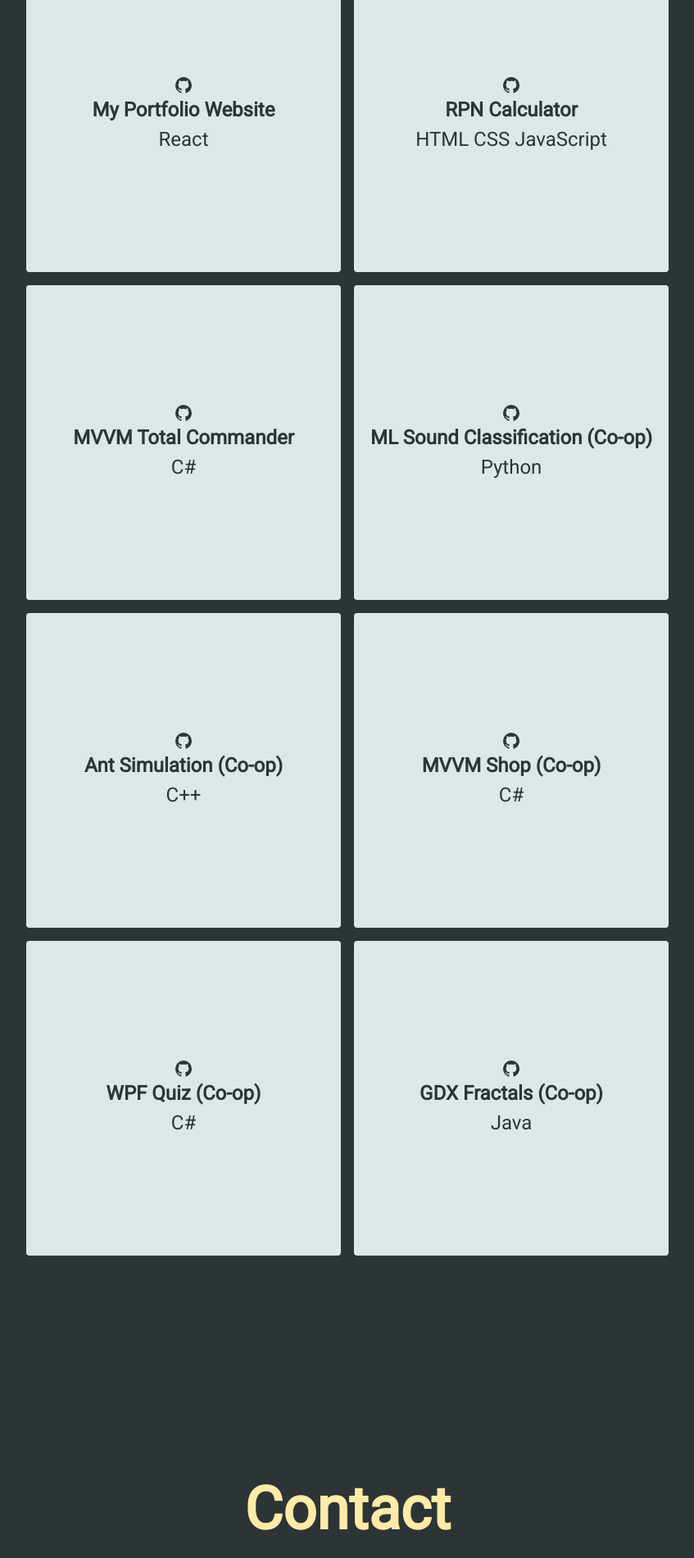
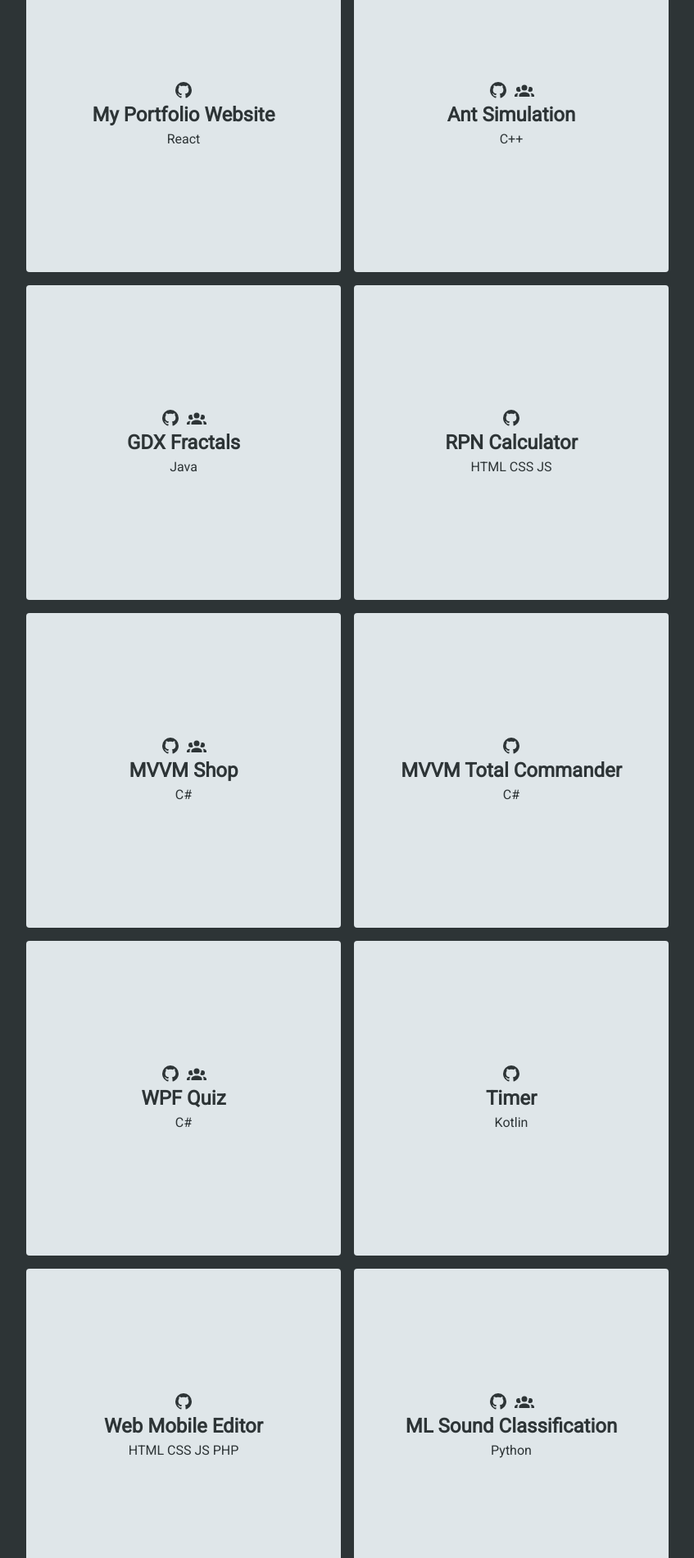
Before and after one commit to Inux71/My-Portfolio-Website, a React (Create React App) app: page / in a window 1280 px wide. Shown: the part 2580-4481 px from the top of the page at 82% size, without its empty margins (216-1063 px from the left). Built offline with nearby package versions, Linux system fonts and the light colour scheme.

Commit message:
add new projects & add project description

```diff
--- a/src/ProjectContainer.js
+++ b/src/ProjectContainer.js
@@ -1,8 +1,11 @@
 import Icon from "@mdi/react";
+import { useState } from "react";
 
-function ProjectContainer(props) {
+function ProjectContainer({url, icons, name, languages, description}) {
+    const [isDesriptionShown, setIsDescriptionShown] = useState(false);
+
     return (
-        <a href={props.url} target="_blank" rel="noopener noreferrer">
+        <a onMouseEnter={() => setIsDescriptionShown(true)} onMouseLeave={() => setIsDescriptionShown(false)} href={url} target="_blank" rel="noopener noreferrer">
             <div className="
                 rounded
                 bg-city-lights
@@ -18,9 +21,21 @@ function ProjectContainer(props) {
                 duration-500
                 hover:bg-soothing-breeze
                 hover:text-city-lights">
-                {<Icon path={props.icon} size={1}/>}
-                <h5>{props.name}</h5>
-                <p>{props.languages}</p>
+                {!isDesriptionShown ?
+                <>
+                    <div className="flex flex-row gap-2">
+                    {icons.map((icon, index) => {
+                        return <Icon  key={index} path={icon} size={1}/>
+                    })}
+                    </div>
+                    <h5>{name}</h5>
+                    <p className="text-base">{languages}</p>
+                </> :
+                <p className="
+                    text-center
+                    text-xl
+                    m-4">{description}</p>
+                }
             </div>
         </a>
     );
--- a/src/Projects.js
+++ b/src/Projects.js
@@ -1,5 +1,8 @@
 import ProjectContainer from "./ProjectContainer";
-import {mdiGithub} from '@mdi/js'
+import {
+    mdiGithub,
+    mdiAccountGroup
+} from '@mdi/js'
 
 function Projects() {
     return (
@@ -20,14 +23,75 @@ function Projects() {
                 justify-center
                 items-center
                 gap-4">
-                <ProjectContainer url="https://github.com/Inux71/My-Portfolio-Website" icon={mdiGithub} name="My Portfolio Website" languages="React"></ProjectContainer>
-                <ProjectContainer url="https://github.com/Inux71/RPN-Calculator" icon={mdiGithub} name="RPN Calculator" languages="HTML CSS JavaScript"></ProjectContainer>
-                <ProjectContainer url="https://github.com/Inux71/MVVMTotalCommander" icon={mdiGithub} name="MVVM Total Commander" languages="C#"></ProjectContainer>
-                <ProjectContainer url="https://github.com/Inux71/MLSoundsClassification" icon={mdiGithub} name="ML Sound Classification (Co-op)" languages="Python"></ProjectContainer>
-                <ProjectContainer url="https://github.com/TheLukaszNs/AntSim" icon={mdiGithub} name="Ant Simulation (Co-op)" languages="C++"></ProjectContainer>
-                <ProjectContainer url="https://github.com/TheLukaszNs/MVVMShop" icon={mdiGithub} name="MVVM Shop (Co-op)" languages="C#"></ProjectContainer>
-                <ProjectContainer url="https://github.com/TheLukaszNs/WPFQuiz" icon={mdiGithub} name="WPF Quiz (Co-op)" languages="C#"></ProjectContainer>
-                <ProjectContainer url="https://github.com/TheLukaszNs/GDXFractals" icon={mdiGithub} name="GDX Fractals (Co-op)" languages="Java"></ProjectContainer>
+                <ProjectContainer
+                    url="https://github.com/Inux71/My-Portfolio-Website"
+                    icons={[mdiGithub]}
+                    name="My Portfolio Website"
+                    languages="React"
+                    description="My website's source code."/>
+
+                <ProjectContainer
+                    url="https://github.com/TheLukaszNs/AntSim"
+                    icons={[mdiGithub, mdiAccountGroup]}
+                    name="Ant Simulation"
+                    languages="C++"
+                    description="Graphical visualisation of ant simulation made for university."/>
+
+                <ProjectContainer
+                    url="https://github.com/TheLukaszNs/GDXFractals"
+                    icons={[mdiGithub, mdiAccountGroup]}
+                    name="GDX Fractals"
+                    languages="Java"
+                    description="A graphical fractals visualisation made for university."/>
+
+                <ProjectContainer
+                    url="https://github.com/Inux71/RPN-Calculator"
+                    icons={[mdiGithub]}
+                    name="RPN Calculator"
+                    languages="HTML CSS JS"
+                    description="A Reverse-Polish-Notation mobile calculator made for university."/>
+
+                <ProjectContainer
+                    url="https://github.com/TheLukaszNs/MVVMShop"
+                    icons={[mdiGithub, mdiAccountGroup]}
+                    name="MVVM Shop"
+                    languages="C#"
+                    description="A desktop app simulating online shop made for university."/>
+
+                <ProjectContainer
+                    url="https://github.com/Inux71/MVVMTotalCommander"
+                    icons={[mdiGithub]}
+                    name="MVVM Total Commander"
+                    languages="C#"
+                    description="A simplified version of Total Commander made for university."/>
+
+                <ProjectContainer
+                    url="https://github.com/TheLukaszNs/WPFQuiz"
+                    icons={[mdiGithub, mdiAccountGroup]}
+                    name="WPF Quiz"
+                    languages="C#"
+                    description="A desktop app to create and solve quizes made for university."/>
+
+                <ProjectContainer
+                    url="https://github.com/Inux71/Timer"
+                    icons={[mdiGithub]}
+                    name="Timer"
+                    languages="Kotlin"
+                    description="A countdown timer mobile app made for university."/>
+
+                <ProjectContainer
+                    url="https://github.com/Inux71/Web-Mobile-Editor"
+                    icons={[mdiGithub]}
+                    name="Web Mobile Editor"
+                    languages="HTML CSS JS PHP"
+                    description="A mobile drawing editor made for university."/>
+
+                <ProjectContainer
+                    url="https://github.com/Inux71/MLSoundsClassification"
+                    icons={[mdiGithub, mdiAccountGroup]}
+                    name="ML Sound Classification"
+                    languages="Python"
+                    description="Sound classificator made for university."/>
             </div>
         </section>
     );
```
